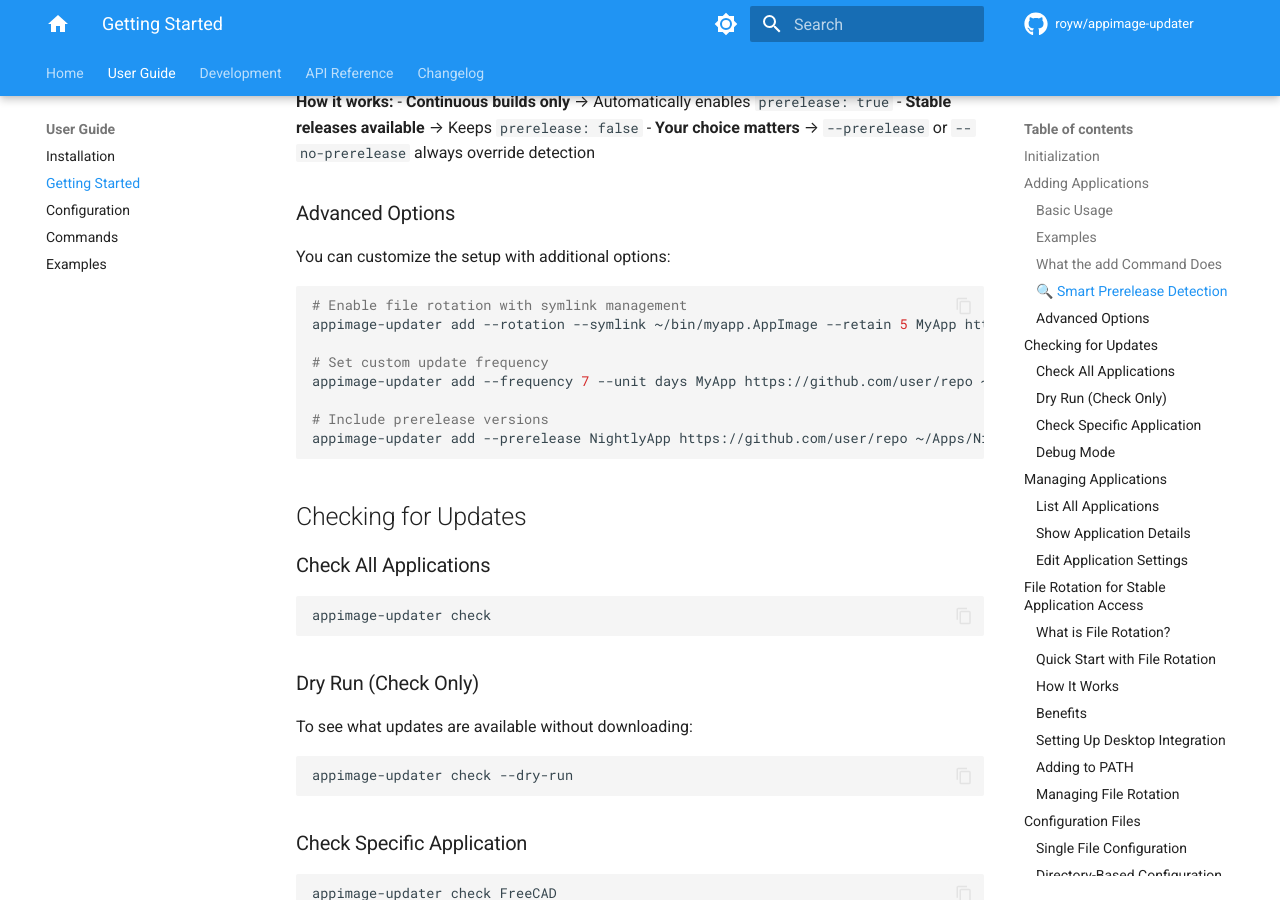
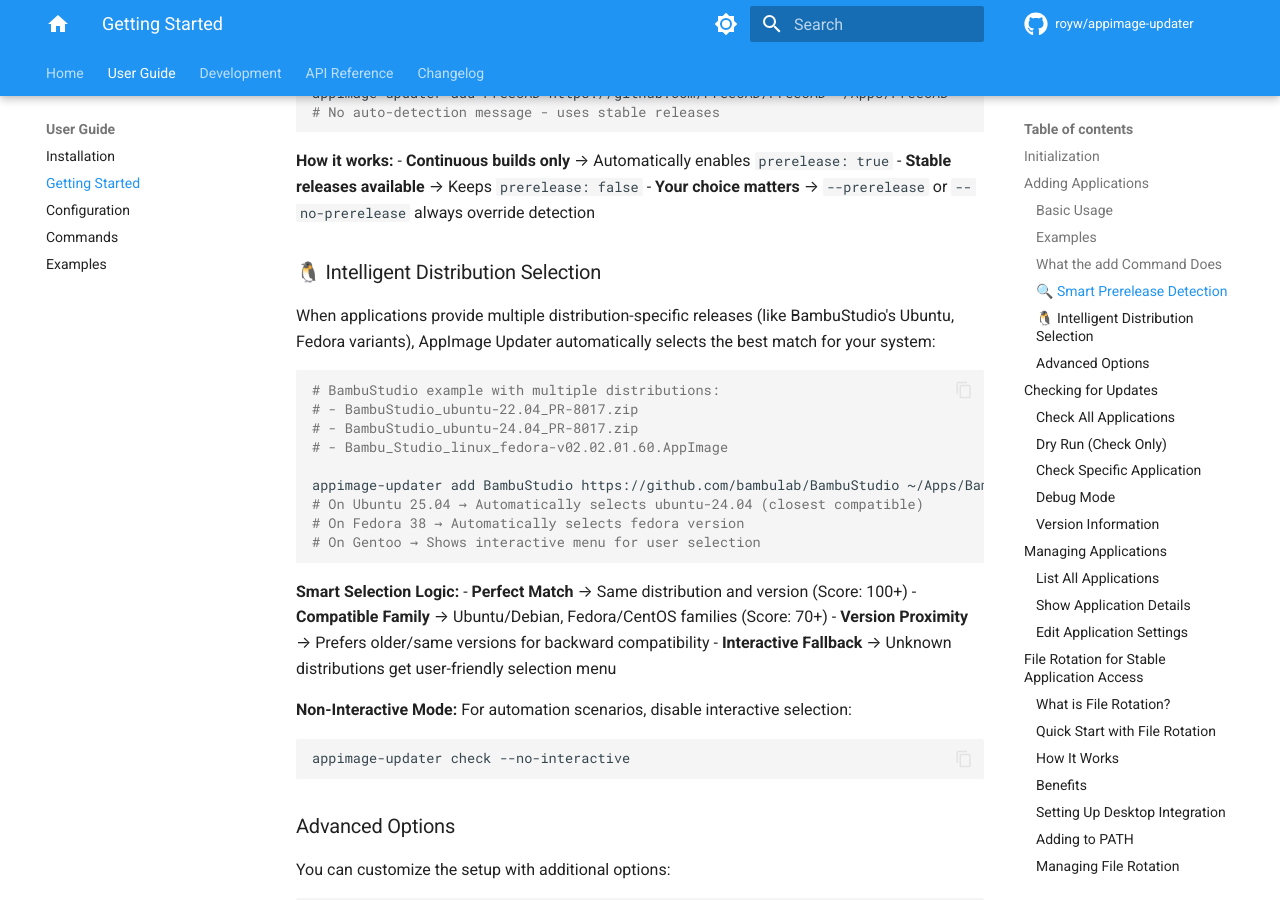
Before and after one commit to royw/appimage-updater, an MkDocs documentation site: the page built from docs/getting-started.md, in a window 1280 px wide and 900 px high, scrolled down 2025 px. Built offline with MkDocs 1.6.1 and Material for MkDocs 9.7.7, drawn with Linux system fonts in a browser that asks for light colours; comment, search, counter and statistics services are not loaded; some of the changed text lies outside the part shown.

Commit message:
docs: comprehensive documentation updates for new features
- Add distribution-aware asset selection documentation across all docs
- Document intelligent Ubuntu/Fedora/Debian/Arch distribution detection
- Add interactive selection menu documentation for uncommon distributions
- Document --no-interactive flag for automation scenarios
- Add --version/-V CLI option documentation
- Update BambuStudio examples with distribution selection context
- Enhance feature descriptions with distribution compatibility details
- Add supported distribution family documentation
- Update README with distribution support section and examples
- Document compatibility scoring system and selection logic
- Add usage examples for automated vs interactive scenarios
- Update architecture diagrams to include distribution selector
- Comprehensive coverage across README, WARP.md, and all doc pages

This ensures users understand the new multi-distribution support
capabilities and how to use them effectively.

````diff
--- a/docs/getting-started.md
+++ b/docs/getting-started.md
@@ -47,7 +47,7 @@
 appimage-updater add VSCode-Insiders https://github.com/microsoft/vscode ~/Apps/VSCode
 ```
 
-Add BambuStudio (automatically handles ZIP files):
+Add BambuStudio (automatically handles ZIP files and distribution selection):
 ```bash
 appimage-updater add BambuStudio https://github.com/bambulab/BambuStudio ~/Applications/BambuStudio
 ```
@@ -58,6 +58,7 @@
 
 - **🔍 Detects prerelease requirements** - analyzes repositories and auto-enables prerelease for continuous builds
 - **📦 Handles ZIP files automatically** - detects and extracts AppImages from ZIP archives (perfect for BambuStudio, etc.)
+- **🐧 Selects compatible distributions** - automatically chooses the best match for your Linux distribution
 - **Generates smart file patterns** based on the repository name
 - **Sets up checksum verification** with SHA256 validation
 - **Configures daily update checks** by default
@@ -82,6 +83,34 @@
 - **Continuous builds only** → Automatically enables `prerelease: true`
 - **Stable releases available** → Keeps `prerelease: false`
 - **Your choice matters** → `--prerelease` or `--no-prerelease` always override detection
+
+### 🐧 Intelligent Distribution Selection
+
+When applications provide multiple distribution-specific releases (like BambuStudio's Ubuntu, Fedora variants), AppImage Updater automatically selects the best match for your system:
+
+```bash
+# BambuStudio example with multiple distributions:
+# - BambuStudio_ubuntu-22.04_PR-8017.zip
+# - BambuStudio_ubuntu-24.04_PR-8017.zip
+# - Bambu_Studio_linux_fedora-v02.02.01.60.AppImage
+
+appimage-updater add BambuStudio https://github.com/bambulab/BambuStudio ~/Apps/BambuStudio
+# On Ubuntu 25.04 → Automatically selects ubuntu-24.04 (closest compatible)
+# On Fedora 38 → Automatically selects fedora version
+# On Gentoo → Shows interactive menu for user selection
+```
+
+**Smart Selection Logic:**
+- **Perfect Match** → Same distribution and version (Score: 100+)
+- **Compatible Family** → Ubuntu/Debian, Fedora/CentOS families (Score: 70+)
+- **Version Proximity** → Prefers older/same versions for backward compatibility
+- **Interactive Fallback** → Unknown distributions get user-friendly selection menu
+
+**Non-Interactive Mode:**
+For automation scenarios, disable interactive selection:
+```bash
+appimage-updater check --no-interactive
+```
 
 ### Advanced Options
 
@@ -126,6 +155,16 @@
 
 ```bash
 appimage-updater --debug check --dry-run
+```
+
+### Version Information
+
+Check your AppImage Updater version:
+
+```bash
+appimage-updater --version
+# or
+appimage-updater -V
 ```
 
 ## Managing Applications
````
Also changed, not shown: README.md (+21 -1 lines), WARP.md (+37 -0 lines), docs/commands.md (+17 -1 lines), docs/index.md (+10 -1 lines).
